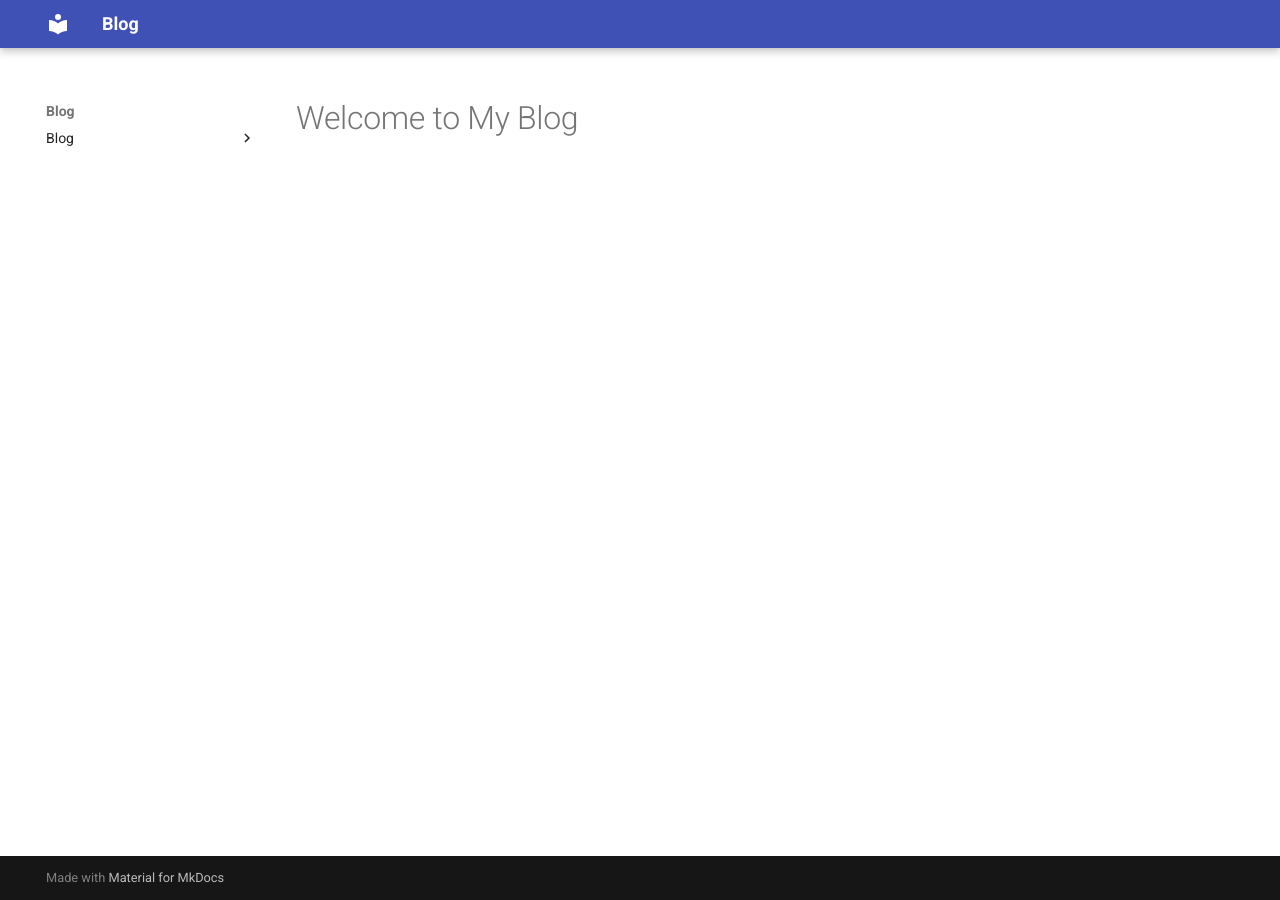
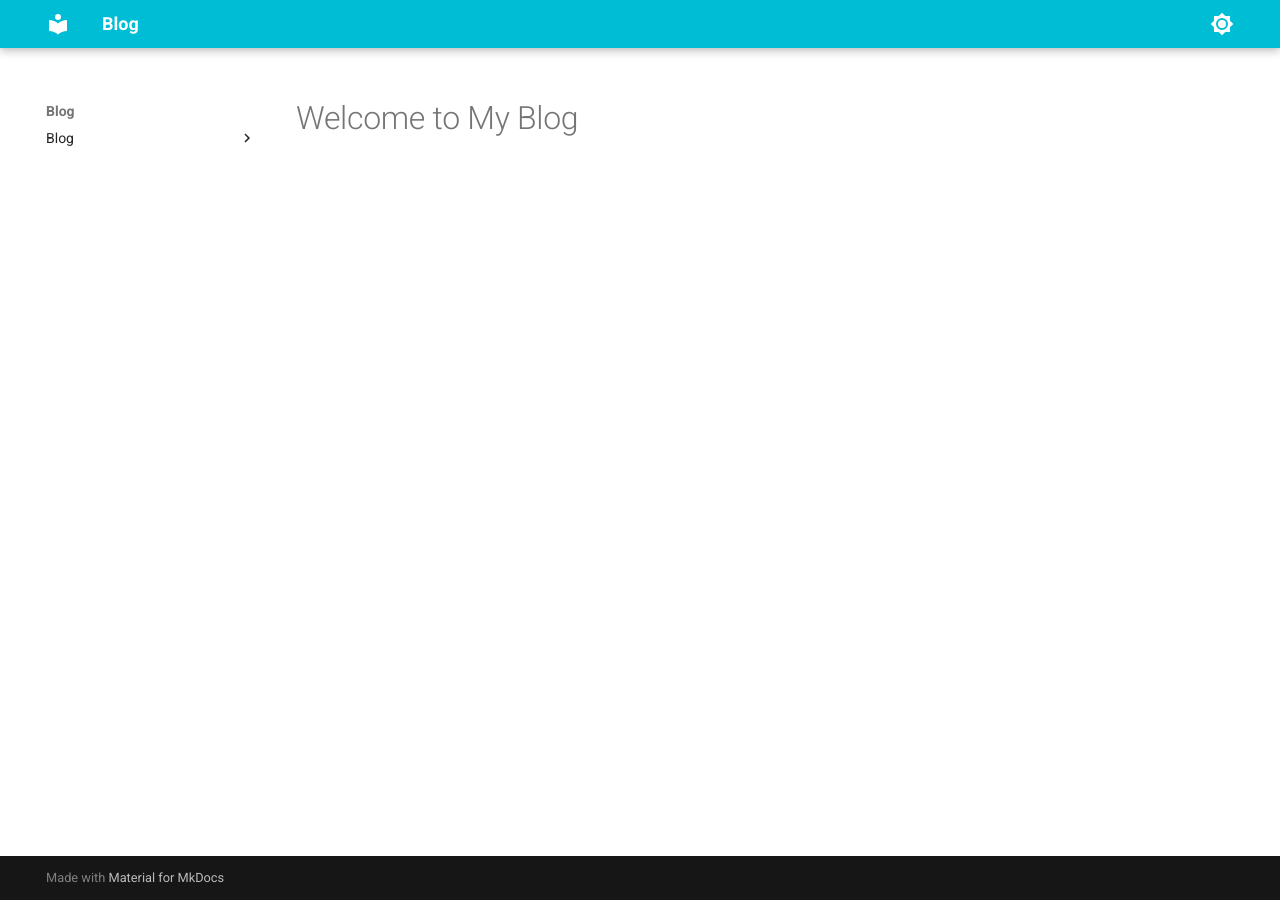
Before and after one commit to JakeAnto/JakeAnto.github.io, an MkDocs documentation site: the page built from docs/index.md, in a window 1280 px wide. Built offline with MkDocs 1.6.1 and Material for MkDocs 9.7.7, drawn with Linux system fonts in a browser that asks for light colours.

Commit message:
Set up color scheme

```diff
--- a/mkdocs.yml
+++ b/mkdocs.yml
@@ -1,6 +1,22 @@
 site_name: Blog
 theme:
   name: material
+  palette:
+    - media: "(prefers-color-scheme: light)"
+      scheme: default
+      primary: cyan
+      accent: light blue
+      toggle:
+        icon: material/brightness-7
+        name: Switch to dark mode
+
+    - media: "(prefers-color-scheme: dark)"
+      scheme: slate
+      primary: cyan
+      accent: light blue
+      toggle:
+        icon: material/brightness-4
+        name: Switch to light mode
 plugins:
   - blog
 nav:
```
